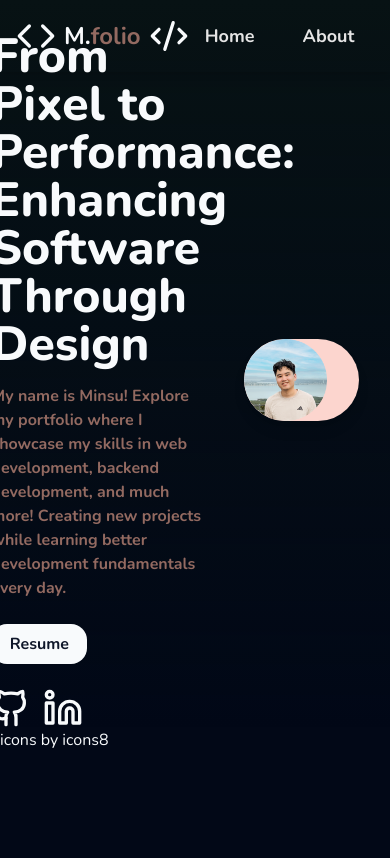
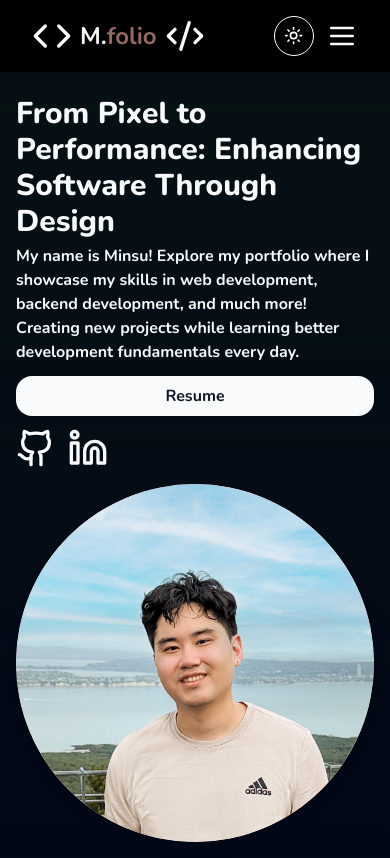
Before and after one commit to Minsukim2827/Minsu-s-Portfolio, a React (Vite) app: page / in a window 390 px wide. Built offline with nearby package versions, Linux system fonts and the light colour scheme.

Commit message:
fixed mobile nav

```diff
--- a/package.json
+++ b/package.json
@@ -14,6 +14,7 @@
     "@radix-ui/react-tabs": "^1.0.4",
     "class-variance-authority": "^0.7.0",
     "clsx": "^2.1.1",
+    "framer-motion": "^11.1.7",
     "lucide-react": "^0.377.0",
     "react": "^18.2.0",
     "react-dom": "^18.2.0",
--- a/src/App.jsx
+++ b/src/App.jsx
@@ -4,7 +4,7 @@ import NavBar from './components/NavBar/NavBar.jsx';
 import Home from './components/HomePage/HomePage';
 import About from './components/AboutPage/AboutPage';
 import Projects from './components/ProjectsPage/ProjectsPage';
-import Footer from './components/Footer/Footer';
+//import Footer from './components/Footer/Footer';
 import { ThemeProvider } from "./components/NavBar/DarkMode/theme-provider";
 import FadeInWrapper from './components/other/FadeInWrapper';
 function App() {
@@ -22,7 +22,7 @@ function App() {
     <Route path="/about" element={<About />} />
     <Route path="/projects" element={<Projects />} />
   </Routes>
-  <Footer />
+  {/* <Footer /> */}
   </FadeInWrapper>
 
 </Router>
--- a/src/components/AboutPage/About.jsx
+++ b/src/components/AboutPage/About.jsx
@@ -1,7 +1,6 @@
 // About.jsx
 import React from 'react';
 import Carousel from './Carousel';
-import { Car } from 'lucide-react';
 
 const About = () => {
     return (
@@ -27,6 +26,7 @@ const About = () => {
             <div className="flex p-5 flex-col gap-5 items-center justify-center">
                 <h1 className="text-5xl font-bold border-b-2 border-smokey">My Skills</h1>
                 <Carousel />
+                <p>icons by <a href="icons8.com">icons8</a></p>
             </div>
         </div>
     );
--- a/src/components/HomePage/HomePage.jsx
+++ b/src/components/HomePage/HomePage.jsx
@@ -10,7 +10,7 @@ const HomePage = () => {
         : "bg-gradient-to-b from-cream-light to-peach-light";
 
     return (
-        <div className={`${gradientClass} lg:max-w-4/5 lg:mx-auto flex justify-center`}>
+        <div className={`${gradientClass} lg:max-w-4/5 lg:mx-auto flex justify-center pt-16 md:pt-0`}>
             <Intro />
         </div>
     );
--- a/src/components/HomePage/intro.jsx
+++ b/src/components/HomePage/intro.jsx
@@ -13,11 +13,11 @@ function Intro() {
     };
 
     return (
-        <div className="pt-8 flex flex-row h-auto md:h-screen justify-center items-center gap-8 max-w-7xl mx-0 mr-10">
-            <div className="w-3/5 flex flex-col justify-evenly gap-6">
-                <h1 className="text-5xl font-extrabold -mb-2">From Pixel to Performance: Enhancing Software Through Design</h1>
-                <p className="text-peach-dark font-bold">My name is Minsu! Explore my portfolio where I showcase my skills in web development, backend development, and much more! Creating new projects while learning better development fundamentals every day.</p>
-                <Button className="text-md font-bold rounded-2xl w-24 hover:bg-peach-dark" onClick={togglePdfModal}>Resume</Button>
+        <div className="pt-8 flex flex-col md:flex-row h-auto md:h-screen justify-center items-center gap-4 md:gap-8 max-w-7xl mx-auto p-4">
+            <div className="flex-1 flex flex-col justify-evenly gap-3">
+                <h1 className="text-3xl md:text-5xl font-extrabold -mb-2">From Pixel to Performance: Enhancing Software Through Design</h1>
+                <p className="text-base md:text-lg font-bold">My name is Minsu! Explore my portfolio where I showcase my skills in web development, backend development, and much more! Creating new projects while learning better development fundamentals every day.</p>
+                <Button className="text-md font-bold rounded-2xl w-full md:w-24 hover:bg-peach-dark" onClick={togglePdfModal}>Resume</Button>
                 {showPdfModal && (
                     <div className="pdf-modal" onClick={togglePdfModal}>
                       <iframe
@@ -25,10 +25,11 @@ function Intro() {
                         src={pdf}
                         type="application/pdf"
                         onClick={(e) => e.stopPropagation()}
+                        style={{ height: "500px", width: "100%" }}
                       />
                     </div>
                 )}
-      <div className = "flex flex-row gap-3">
+                <div className="flex flex-row gap-3">
                     <Link to="https://github.com/Minsukim2827">
                         <Github className="hover:text-peach-dark w-10 h-10"/>
                     </Link>
@@ -36,12 +37,10 @@ function Intro() {
                         <Linkedin className="hover:text-peach-dark w-10 h-10"/>
                     </Link>
                 </div>
-
             </div>
-            <div className="w-2/5">
-                <img src={displayPhoto} alt="Display Photo" className="w-full pr-8 rounded-full bg-peach shadow-lg " />
+            <div className="w-full md:w-2/5">
+                <img src={displayPhoto} alt="Display Photo" className="w-full h-auto rounded-full bg-peach shadow-lg " />
             </div>
-
         </div>
     );
 }
--- a/src/components/NavBar/NavBar.jsx
+++ b/src/components/NavBar/NavBar.jsx
@@ -1,48 +1,15 @@
 import React from 'react';
-import { Code, CodeXml } from 'lucide-react';
-import { ModeToggle } from './DarkMode/mode-toggle';
-import { Button } from "@/components/ui/button";
-import { Link } from 'react-router-dom';
-import { useTheme } from "@/components/NavBar/DarkMode/theme-provider"; // Ensure the path is correct
+import NavBarFull from './NavBarFull'; // Ensure the path is correct
+import NavMobile from './NavMobile'; // Ensure the path is correct
 
 const Navbar = () => {
-  const { theme } = useTheme(); // Using the useTheme hook to get the current theme
-
-  // Determine the text color classes based on the theme
-  const textColorClass = theme === 'dark' ? "text-inverted_smokey" : "text-smokey";
-
   return (
-    <nav className="fixed top-0 z-50 w-full px-4 py-4 bg-none shadow-md">
-      <div className="max-w-7xl mx-auto w-full">
-        <div className="flex justify-between items-center">
-          <div className="flex items-center">
-            <Code className="mr-2 w-10 h-10"/>
-            <span className="font-bold text-2xl hover:text-peach-dark">M.</span>
-            <span className={`font-bold text-2xl text-peach-dark hover:text-smokey`}>folio</span>
-            <CodeXml className="ml-2 w-10 h-10"/>
-          </div>
-          <div className="flex items-center space-x-4">
-            <Button variant="navHover" className="bg-transparent font-bold">
-              <Link to="/" className={`text-lg ${textColorClass} hover:text-peach-dark`}>
-                Home
-              </Link>
-            </Button>
-
-            <Button variant="navHover" className="bg-transparent font-bold">
-              <Link to="/about" className={`text-lg ${textColorClass} hover:text-peach-dark`}>
-                About
-              </Link>
-            </Button>
-
-            <Button variant="navHover" className="bg-transparent font-bold">
-              <Link to="/projects" className={`text-lg ${textColorClass} hover:text-peach-dark`}>
-                Projects
-              </Link>
-            </Button>
-
-            <ModeToggle />
-          </div>
-        </div>
+    <nav className="fixed top-0 z-50 w-full px-4 py-4 dark:bg-black bg-cream-light shadow-md">
+      <div className="hidden lg:block">
+        <NavBarFull />
+      </div>
+      <div className="block lg:hidden">
+        <NavMobile />
       </div>
     </nav>
   );
--- /dev/null
+++ b/src/components/NavBar/NavBarFull.jsx
@@ -0,0 +1,49 @@
+import React from 'react';
+import { Code, CodeXml } from 'lucide-react';
+import { Button } from "@/components/ui/button";
+import { Link } from 'react-router-dom';
+import { useTheme } from "@/components/NavBar/DarkMode/theme-provider"; // Ensure the path is correct
+import { ModeToggle } from './DarkMode/mode-toggle'; // Make sure the path is correct
+
+const NavBarFull = () => {
+  const { theme } = useTheme(); // Using the useTheme hook to get the current theme
+
+  // Determine the text color classes based on the theme
+  const textColorClass = theme === 'dark' ? "text-inverted_smokey" : "text-smokey";
+
+  return (
+    <div className="max-w-7xl mx-auto w-full">
+      <div className="flex justify-between items-center">
+        <div className="flex items-center">
+          <Code className="mr-2 w-10 h-10"/>
+          <span className="font-bold text-2xl hover:text-peach-dark">M.</span>
+          <span className={`font-bold text-2xl text-peach-dark hover:text-smokey`}>folio</span>
+          <CodeXml className="ml-2 w-10 h-10"/>
+        </div>
+        <div className="flex items-center space-x-4">
+          <Button variant="navHover" className="bg-transparent font-bold">
+            <Link to="/" className={`text-lg ${textColorClass} hover:text-peach-dark`}>
+              Home
+            </Link>
+          </Button>
+
+          <Button variant="navHover" className="bg-transparent font-bold">
+            <Link to="/about" className={`text-lg ${textColorClass} hover:text-peach-dark`}>
+              About
+            </Link>
+          </Button>
+
+          <Button variant="navHover" className="bg-transparent font-bold">
+            <Link to="/projects" className={`text-lg ${textColorClass} hover:text-peach-dark`}>
+              Projects
+            </Link>
+          </Button>
+
+          <ModeToggle />
+        </div>
+      </div>
+    </div>
+  );
+};
+
+export default NavBarFull;
--- /dev/null
+++ b/src/components/NavBar/NavMobile.jsx
@@ -0,0 +1,36 @@
+import React, { useState } from 'react';
+import { Menu, Code, CodeXml } from 'lucide-react';
+import { Link } from 'react-router-dom';
+import { useTheme } from "@/components/NavBar/DarkMode/theme-provider"; // Ensure the path is correct
+import { ModeToggle } from './DarkMode/mode-toggle';
+
+const NavMobile = () => {
+  const { theme } = useTheme();
+  const [isOpen, setIsOpen] = useState(false);
+  const textColorClass = theme === 'dark' ? "text-inverted_smokey" : "text-smokey";
+  const backgroundColorClass = theme === 'dark' ? "bg-black" : "bg-gradient-to-b from-cream-light to-peach-light";
+
+  return (
+    <div className="flex justify-between items-center w-full px-4 ">
+      <div className="flex items-center">
+        <Code className="mr-2 w-10 h-10"/>
+        <span className="font-bold text-2xl ">M.</span>
+        <span className={`font-bold text-2xl text-peach-dark`}>folio</span>
+        <CodeXml className="ml-2 w-10 h-10"/>
+      </div>
+      <div className="flex flex-row items-center gap-3">
+        <ModeToggle />
+        <Menu className="w-8 h-8 cursor-pointer" onClick={() => setIsOpen(!isOpen)}/>
+      </div>
+      {isOpen && (
+        <div className={`absolute top-full right-0 w-full ${backgroundColorClass} bg-opacity-80 shadow-md flex flex-col items-start py-2`}>
+          <Link to="/" className={`px-4 py-2 text-lg ${textColorClass}`} onClick={() => setIsOpen(false)}>Home</Link>
+          <Link to="/about" className={`px-4 py-2 text-lg ${textColorClass}`} onClick={() => setIsOpen(false)}>About</Link>
+          <Link to="/projects" className={`px-4 py-2 text-lg ${textColorClass}`} onClick={() => setIsOpen(false)}>Projects</Link>
+        </div>
+      )}
+    </div>
+  );
+};
+
+export default NavMobile;
--- /dev/null
+++ b/src/components/ProjectsPage/Projects.jsx
@@ -0,0 +1,11 @@
+import React from 'react';
+
+const Projects = () => {
+    return (
+        <div>
+            {/* Your code here */}
+        </div>
+    );
+};
+
+export default Projects;
--- a/src/components/ProjectsPage/ProjectsPage.jsx
+++ b/src/components/ProjectsPage/ProjectsPage.jsx
@@ -1,9 +1,17 @@
 import React from 'react';
+import { useTheme } from "@/components/NavBar/DarkMode/theme-provider";
+import Projects from './Projects';
 
 function ProjectsPage() {
+    const { theme } = useTheme();
+
+    const gradientClass = theme === 'dark'
+        ? "bg-gradient-to-b from-inverted_cream-light to-inverted-peach-light"
+        : "bg-gradient-to-b from-cream-light to-peach-light";
+
     return (
-        <div>
-            projects
+        <div className={`${gradientClass} lg:max-w-4/5 lg:mx-auto flex justify-center`}>
+            <Projects />
         </div>
     );
 }
```
Also changed, not shown: 1 other file (tests, documents, lock files or other folders). Lines whose indentation alone changed are shown as unchanged.
